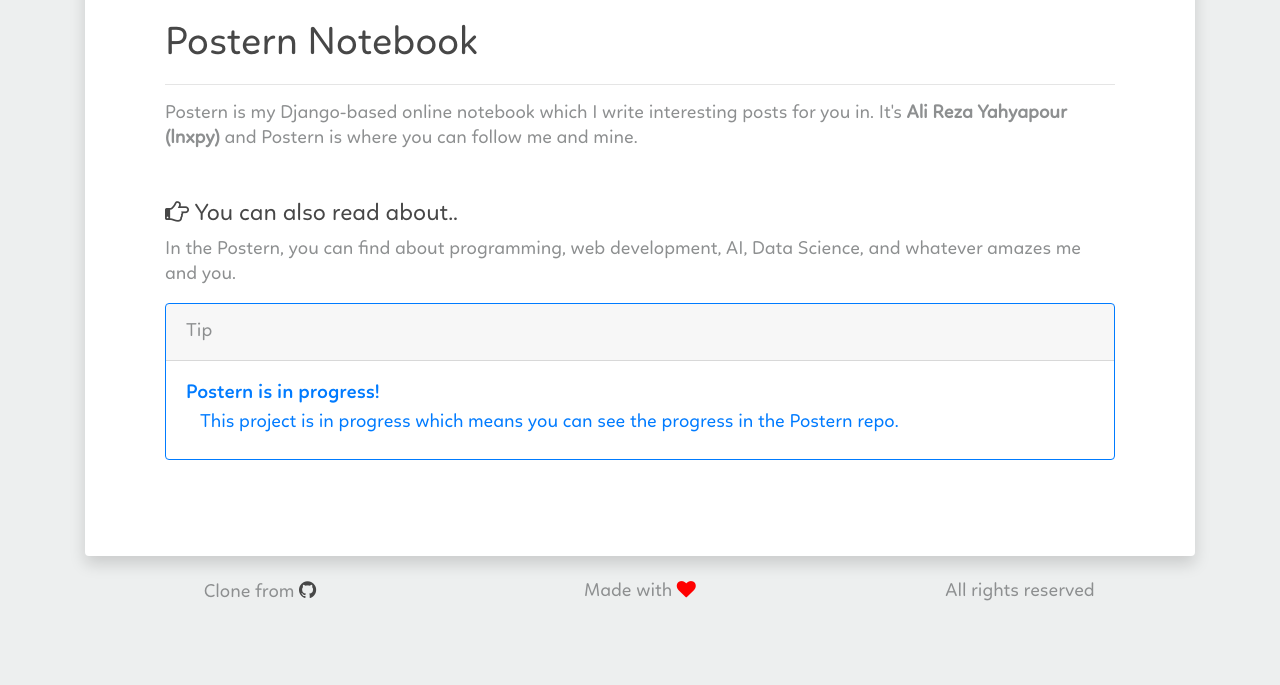
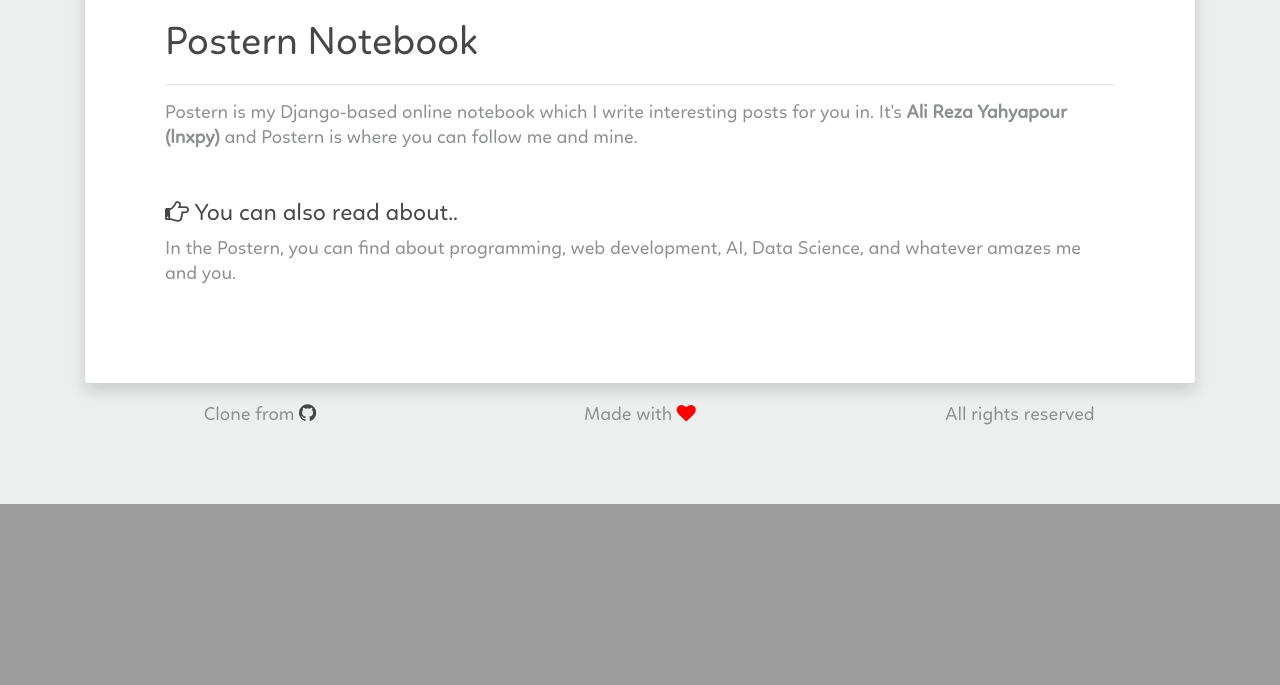
Before and after one commit to lnxpy/postern, a Django app: page / in a window 1280 px wide. Shown: the part 447-1132 px from the top of the page. After the commit the page ends 951 px from the top, so only its background shows below. Run offline with Django 3.2, Linux system fonts and the light colour scheme; data that the repository does not hold is empty; some libraries are stand-ins or nearby versions.

Commit message:
simple changes on UI changed

```diff
--- a/post/static/post/css/style.css
+++ b/post/static/post/css/style.css
@@ -175,9 +175,10 @@ h3 {
   color: rgb(71, 71, 71);
 }
 
-p.content {
+p{
   line-height: 25px;
 }
+
 .page-footer {
   margin-top: 20px;
 }
--- a/post/templates/post/index.html
+++ b/post/templates/post/index.html
@@ -10,10 +10,8 @@ Postern Notebook
 
 {% block info %}
                         <ul class="non-circle">
-                            <li><a href="https://github.com/lnxpy" class="link me" data-toggle="tooltip"
-                                    title="GitHub"><span class="fa fa-github-alt"></span></a></li>
-                            <li><a href="mailto:lnxpylnxpy@gmail.com?" class="link me" subject="subject text"
-                                    data-toggle="tooltip" title="Gmail"><span class="fa fa-google"></span></a></li>
+                            <li><a href="https://github.com/lnxpy" class="link me"><span class="fa fa-github-alt"></span></a></li>
+                            <li><a href="mailto:lnxpylnxpy@gmail.com?" class="link me"><span class="fa fa-google"></span></a></li>
                         </ul>
 {% endblock  %}
 
@@ -27,21 +25,13 @@ Postern Notebook
             <br>
             <h3><span class="fa fa-hand-o-right"></span> You can also read about..</h3>
             <p class="content">In the Postern, you can find about programming, web development, AI, Data Science, and whatever amazes me and you.</p>
-                                <div class="card border-primary mb-3">
-                    <div class="card-header">Tip</div>
-                    <div class="card-body text-primary">
-                        <h5 class="card-title">Postern is in progress!</h5>
-                        <p class="card-text">This project is in progress which means you can see the progress in the <a
-                                class="link" href="https://github.com/lnxpy/postern">Postern repo</a>.</p>
-                    </div>
-                </div>
 {% endblock  %}
 {% block content %}
 <div class="row">
     {% for post in posts %}
     <div class="col-sm-12 box">
         <div class="row">
-            <div class="col-sm-6"><h1><a class="section-title" href="{{post.title}}">{{post.title}}</a></h1></div>
+            <div class="col-sm-7"><h1><a class="section-title" href="{{post.title}}">{{post.title}}</a></h1></div>
         </div>
             <p class="section-content">{{post.summary}}..</p>
             <p><span class="fa fa-clock-o"></span><span class="date"> {{post.publish}}</span></p>
```
Also changed, not shown: post/templates/post/post.html (line endings or trailing spaces).
